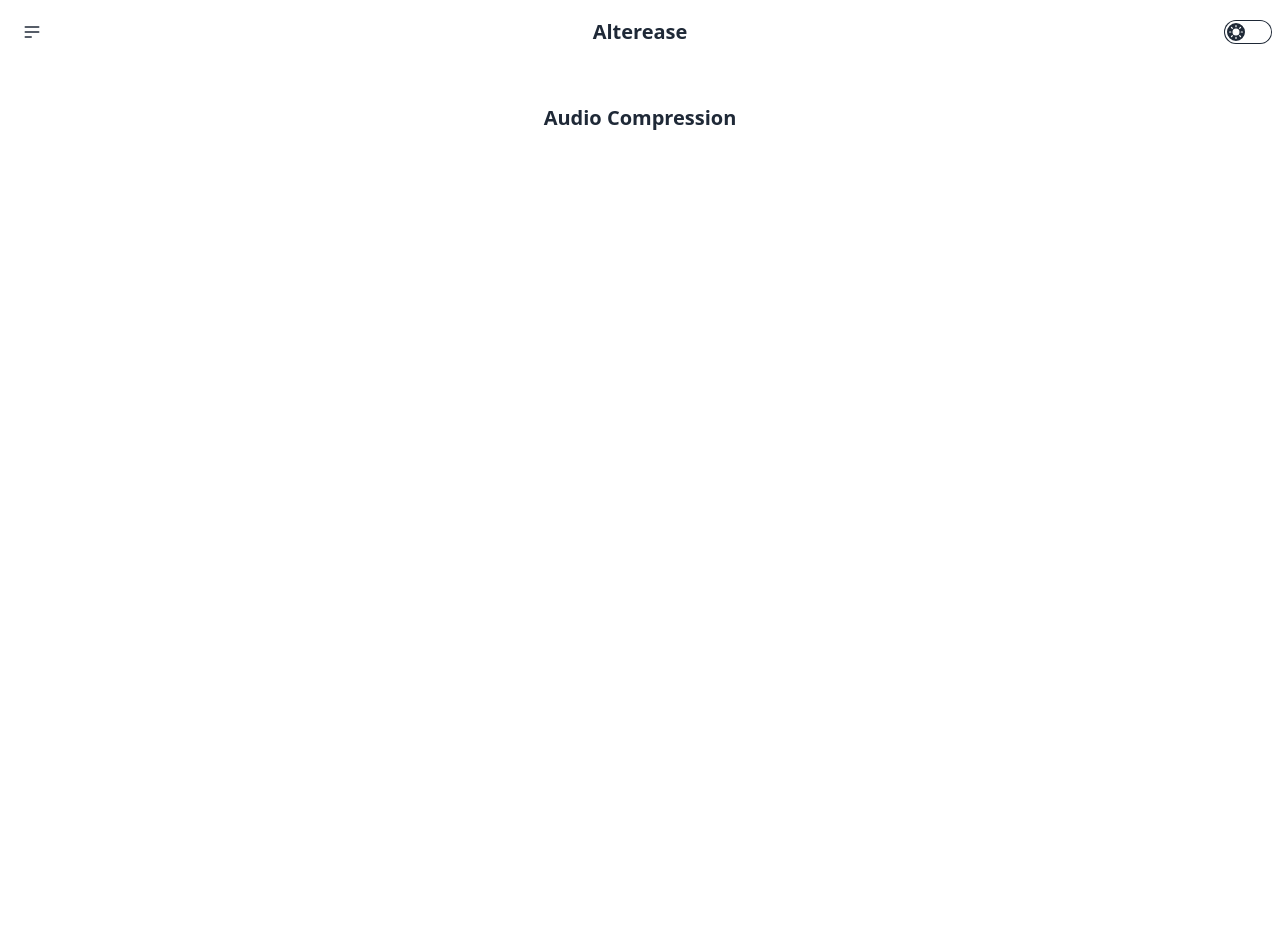
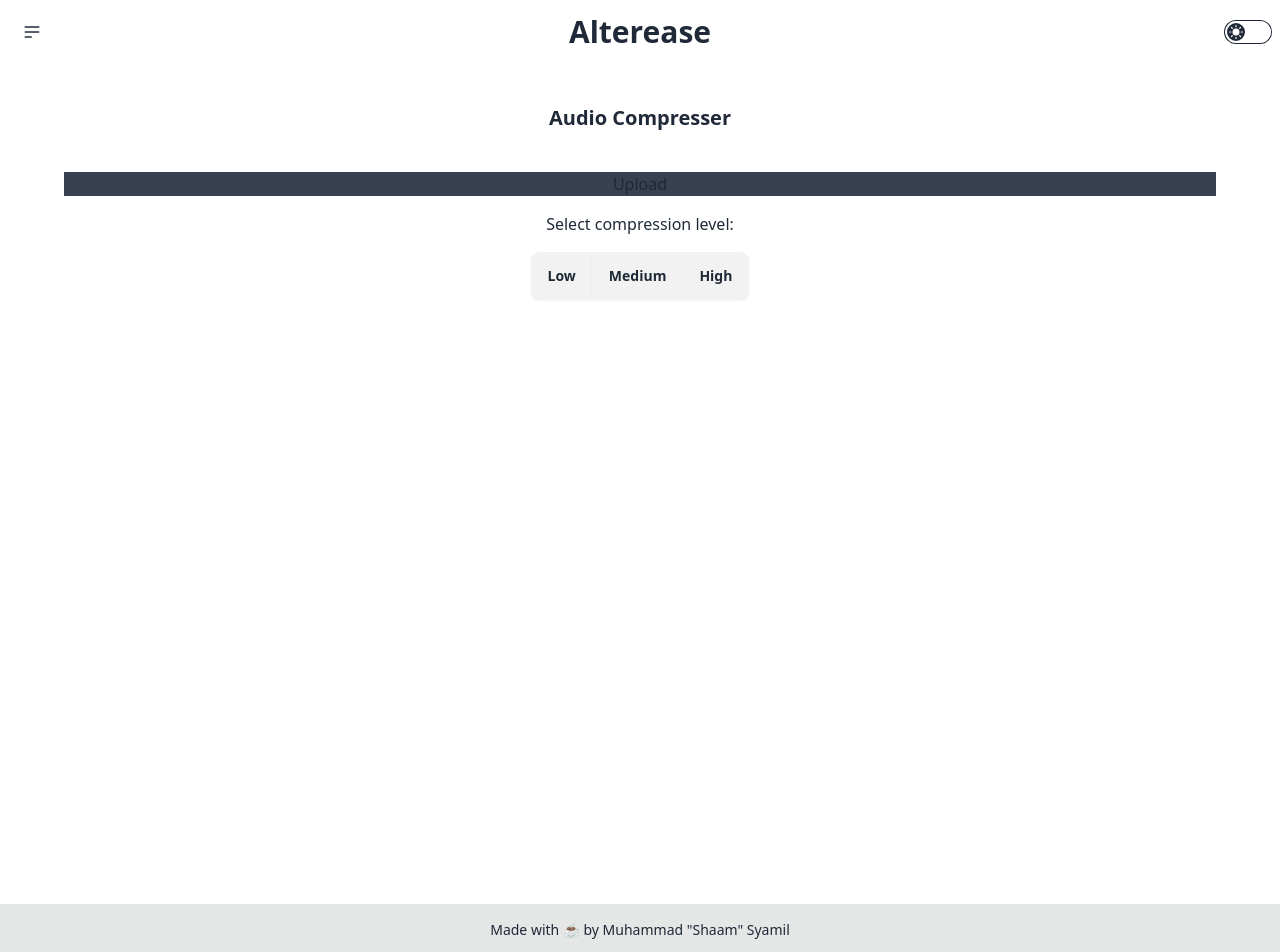
Before and after one commit to shaammiru/alterease, a SvelteKit app: page /audio in a window 1280 px wide. Shown: the top 952 px of the page. Before the commit the page ends 800 px from the top, so only its background shows below. Built offline with nearby package versions, Linux system fonts and the light colour scheme.

Commit message:
Update image and audio pages

```diff
--- a/src/routes/+layout.svelte
+++ b/src/routes/+layout.svelte
@@ -6,32 +6,66 @@
 	<div class="navbar-start">
 		<div class="dropdown">
 			<div tabindex="0" role="button" class="btn btn-ghost btn-circle">
-				<svg xmlns="http://www.w3.org/2000/svg" class="h-5 w-5" fill="none" viewBox="0 0 24 24" stroke="currentColor">
-					<path stroke-linecap="round" stroke-linejoin="round" stroke-width="2" d="M4 6h16M4 12h16M4 18h7" />
+				<svg
+					xmlns="http://www.w3.org/2000/svg"
+					class="h-5 w-5"
+					fill="none"
+					viewBox="0 0 24 24"
+					stroke="currentColor"
+				>
+					<path
+						stroke-linecap="round"
+						stroke-linejoin="round"
+						stroke-width="2"
+						d="M4 6h16M4 12h16M4 18h7"
+					/>
 				</svg>
 			</div>
-			<ul class="menu menu-sm dropdown-content mt-3 z-[1] p-2 shadow bg-base-100 rounded-box w-52">
-				<li><a href="/image">Image</a></li>
-				<li><a href="/audio">Audio</a></li>
+			<ul class="menu menu-md dropdown-content mt-3 z-[1] p-2 shadow bg-base-100 rounded-box w-52">
+				<li><a href="/image">Image Resizer</a></li>
+				<li><a href="/audio">Audio Compresser</a></li>
 			</ul>
 		</div>
 	</div>
 	<div class="navbar-center">
-		<a href="/" class="btn btn-ghost text-xl text-bold">Alterease</a>
+		<a href="/" class="btn btn-ghost text-3xl font-bold">Alterease</a>
 	</div>
 	<div class="navbar-end">
 		<label class="cursor-pointer grid place-items-center">
-			<input type="checkbox" value="light"
-						 class="toggle theme-controller bg-base-content row-start-1 col-start-1 col-span-2" />
-			<svg class="col-start-1 row-start-1 stroke-base-100 fill-base-100" xmlns="http://www.w3.org/2000/svg" width="14"
-					 height="14" viewBox="0 0 24 24" fill="none" stroke="currentColor" stroke-width="2" stroke-linecap="round"
-					 stroke-linejoin="round">
+			<input
+				type="checkbox"
+				value="light"
+				class="toggle theme-controller bg-base-content row-start-1 col-start-1 col-span-2"
+			/>
+			<svg
+				class="col-start-1 row-start-1 stroke-base-100 fill-base-100"
+				xmlns="http://www.w3.org/2000/svg"
+				width="14"
+				height="14"
+				viewBox="0 0 24 24"
+				fill="none"
+				stroke="currentColor"
+				stroke-width="2"
+				stroke-linecap="round"
+				stroke-linejoin="round"
+			>
 				<circle cx="12" cy="12" r="5" />
-				<path d="M12 1v2M12 21v2M4.2 4.2l1.4 1.4M18.4 18.4l1.4 1.4M1 12h2M21 12h2M4.2 19.8l1.4-1.4M18.4 5.6l1.4-1.4" />
+				<path
+					d="M12 1v2M12 21v2M4.2 4.2l1.4 1.4M18.4 18.4l1.4 1.4M1 12h2M21 12h2M4.2 19.8l1.4-1.4M18.4 5.6l1.4-1.4"
+				/>
 			</svg>
-			<svg class="col-start-2 row-start-1 stroke-base-100 fill-base-100" xmlns="http://www.w3.org/2000/svg" width="14"
-					 height="14" viewBox="0 0 24 24" fill="none" stroke="currentColor" stroke-width="2" stroke-linecap="round"
-					 stroke-linejoin="round">
+			<svg
+				class="col-start-2 row-start-1 stroke-base-100 fill-base-100"
+				xmlns="http://www.w3.org/2000/svg"
+				width="14"
+				height="14"
+				viewBox="0 0 24 24"
+				fill="none"
+				stroke="currentColor"
+				stroke-width="2"
+				stroke-linecap="round"
+				stroke-linejoin="round"
+			>
 				<path d="M21 12.79A9 9 0 1 1 11.21 3 7 7 0 0 0 21 12.79z"></path>
 			</svg>
 		</label>
@@ -39,3 +73,9 @@
 </div>
 
 <slot />
+
+<footer class="footer footer-center p-4 bg-base-300 text-base-content">
+	<aside>
+		<p>Made with ☕ by Muhammad "Shaam" Syamil</p>
+	</aside>
+</footer>
--- a/src/routes/+page.svelte
+++ b/src/routes/+page.svelte
@@ -1 +1,14 @@
 <svelte:head><title>Alterease</title></svelte:head>
+
+<div class="hero min-h-screen bg-base-200">
+	<div class="hero-content text-center">
+		<div class="max-w-md">
+			<h1 class="text-5xl font-bold">Alterease</h1>
+			<p class="py-6">Simple web for resizing image and comressing audio.</p>
+			<div class="space-x-2">
+				<a href="/image"><button class="btn btn-primary">Resize Image</button></a>
+				<a href="/audio"><button class="btn btn-primary">Compress Audio</button></a>
+			</div>
+		</div>
+	</div>
+</div>
--- a/src/routes/audio/+page.svelte
+++ b/src/routes/audio/+page.svelte
@@ -1,5 +1,20 @@
 <svelte:head><title>Alterease | Audio</title></svelte:head>
 
-<div class="m-10">
-	<h1 class="font-bold text-xl text-center">Audio Compression</h1>
+<div class="min-h-screen justify-center text-center">
+	<div class="m-10">
+		<h1 class="font-bold text-xl">Audio Compresser</h1>
+	</div>
+
+	<div class="md:px-16 px-8 mx-auto">
+		<div class="bg-gray-700">Upload</div>
+	</div>
+
+	<div class="p-4">
+		<h2 class="text-md mb-4">Select compression level:</h2>
+		<div class="join">
+			<input class="join-item btn" type="radio" name="options" aria-label="Low" />
+			<input class="join-item btn" type="radio" name="options" aria-label="Medium" />
+			<input class="join-item btn" type="radio" name="options" aria-label="High" />
+		</div>
+	</div>
 </div>
--- a/src/routes/image/+page.svelte
+++ b/src/routes/image/+page.svelte
@@ -1,5 +1,30 @@
 <svelte:head><title>Alterease | Image</title></svelte:head>
 
-<div class="m-10">
-	<h1 class="font-bold text-xl text-center">Image Resizer</h1>
+<div class="min-h-screen text-center">
+	<div class="m-10">
+		<h1 class="font-bold text-xl">Image Resizer</h1>
+	</div>
+
+	<div class="md:px-16 px-8 mx-auto">
+		<div class="bg-gray-700">Upload</div>
+	</div>
+
+	<div class="p-4 space-x-2">
+		<input
+			id="width"
+			type="number"
+			placeholder="Width"
+			class="input input-bordered w-full max-w-[12rem]"
+		/>
+		<input
+			id="height"
+			type="number"
+			placeholder="Height"
+			class="input input-bordered w-full max-w-[12rem]"
+		/>
+	</div>
+
+	<div class="p-4">
+		<button class="btn btn-wide btn-primary">Resize</button>
+	</div>
 </div>
```
